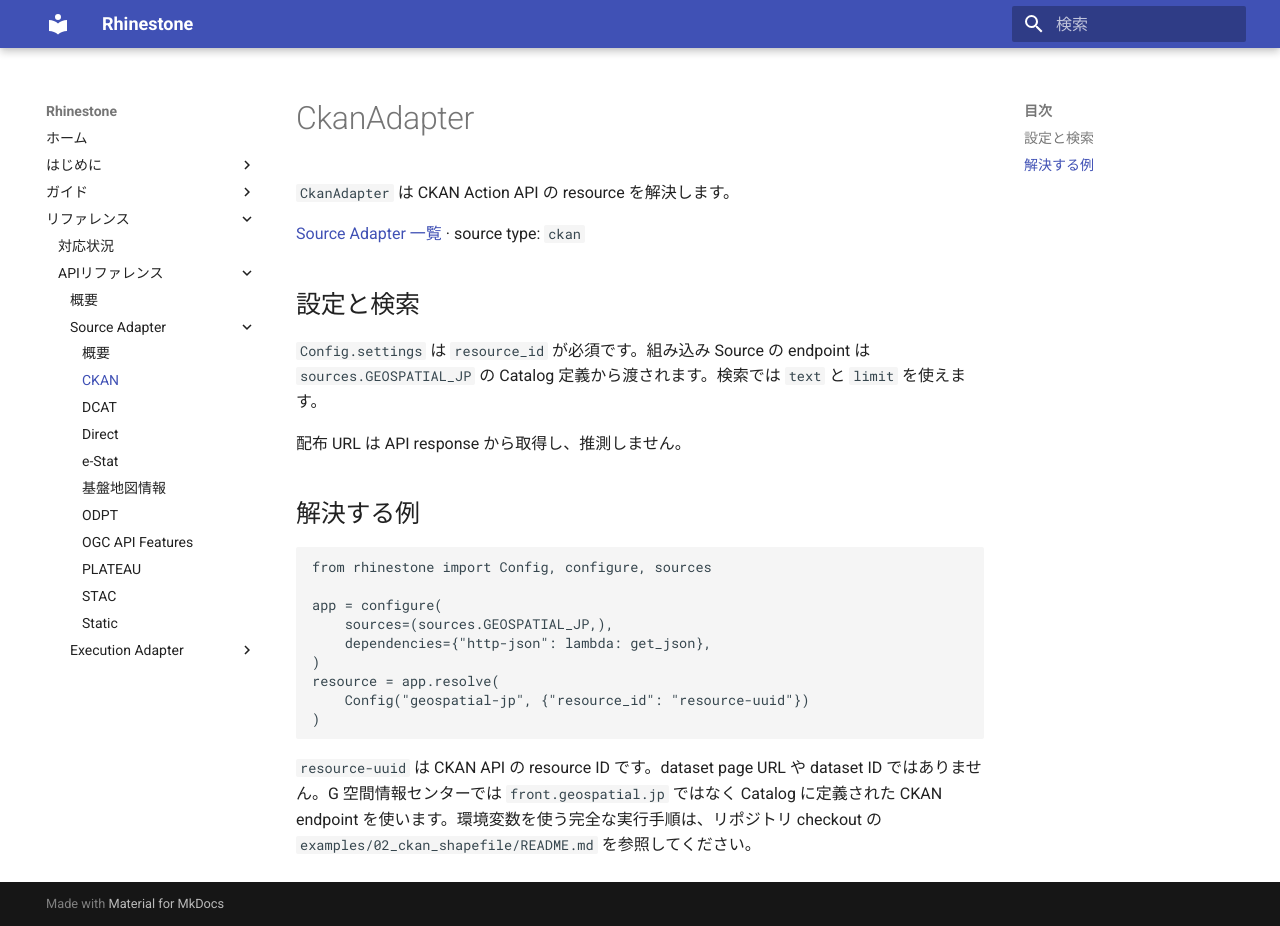
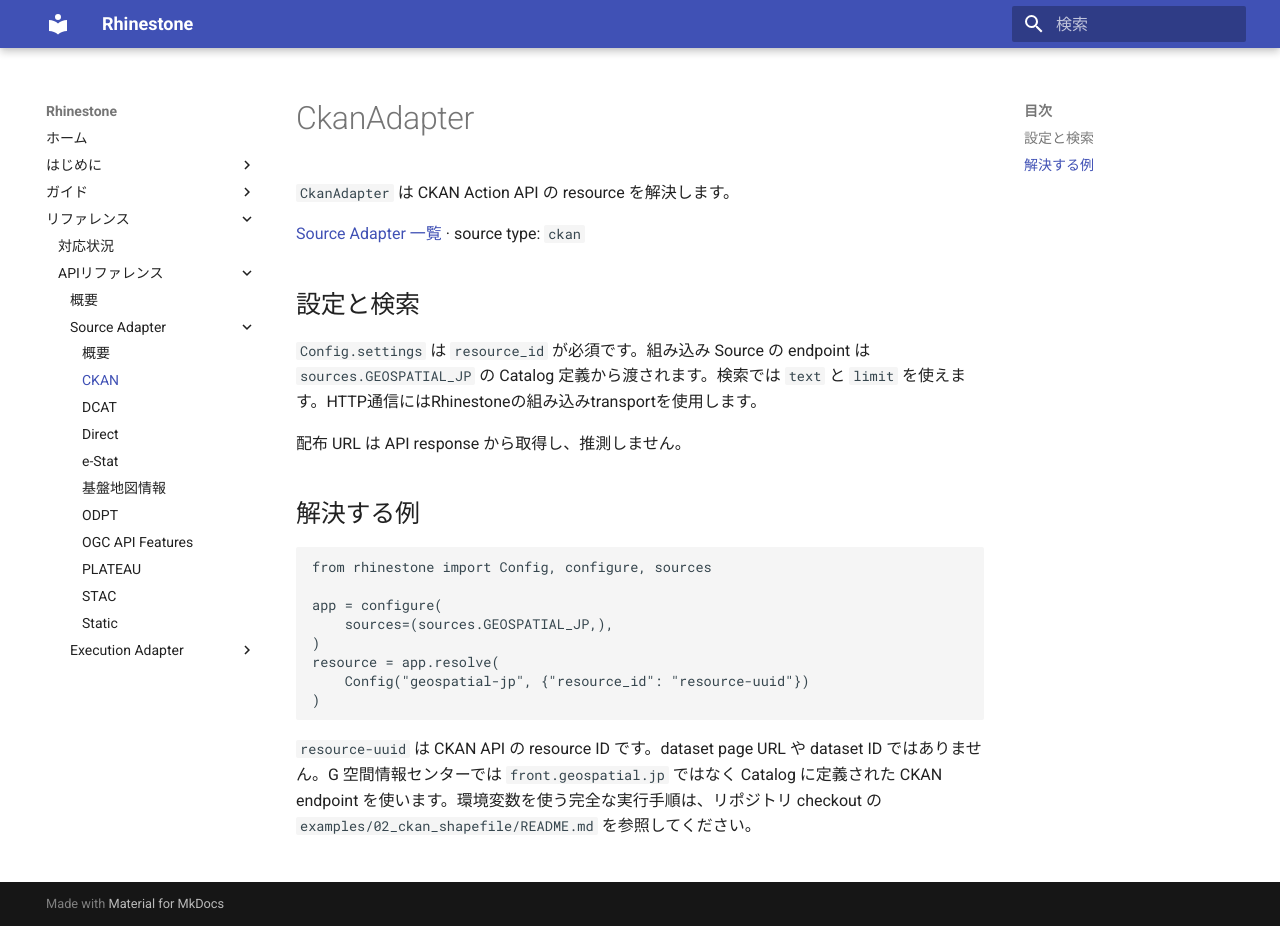
Before and after one commit to u-kitazawa/rhinestone, an MkDocs documentation site: the page built from docs/api/adapters/ckan.md, in a window 1280 px wide and 926 px high. Built offline with MkDocs 1.6.1 and Material for MkDocs 9.7.7, drawn with Linux system fonts in a browser that asks for light colours.

Commit message:
docs: remove HTTP dependency from CKAN adapter

```diff
--- a/docs/api/adapters/ckan.md
+++ b/docs/api/adapters/ckan.md
@@ -6,7 +6,7 @@
 
 ## 設定と検索
 
-`Config.settings` は `resource_id` が必須です。組み込み Source の endpoint は `sources.GEOSPATIAL_JP` の Catalog 定義から渡されます。検索では `text` と `limit` を使えます。
+`Config.settings` は `resource_id` が必須です。組み込み Source の endpoint は `sources.GEOSPATIAL_JP` の Catalog 定義から渡されます。検索では `text` と `limit` を使えます。HTTP通信にはRhinestoneの組み込みtransportを使用します。
 
 配布 URL は API response から取得し、推測しません。
 
@@ -17,7 +17,6 @@ from rhinestone import Config, configure, sources
 
 app = configure(
     sources=(sources.GEOSPATIAL_JP,),
-    dependencies={"http-json": lambda: get_json},
 )
 resource = app.resolve(
     Config("geospatial-jp", {"resource_id": "resource-uuid"})
```
